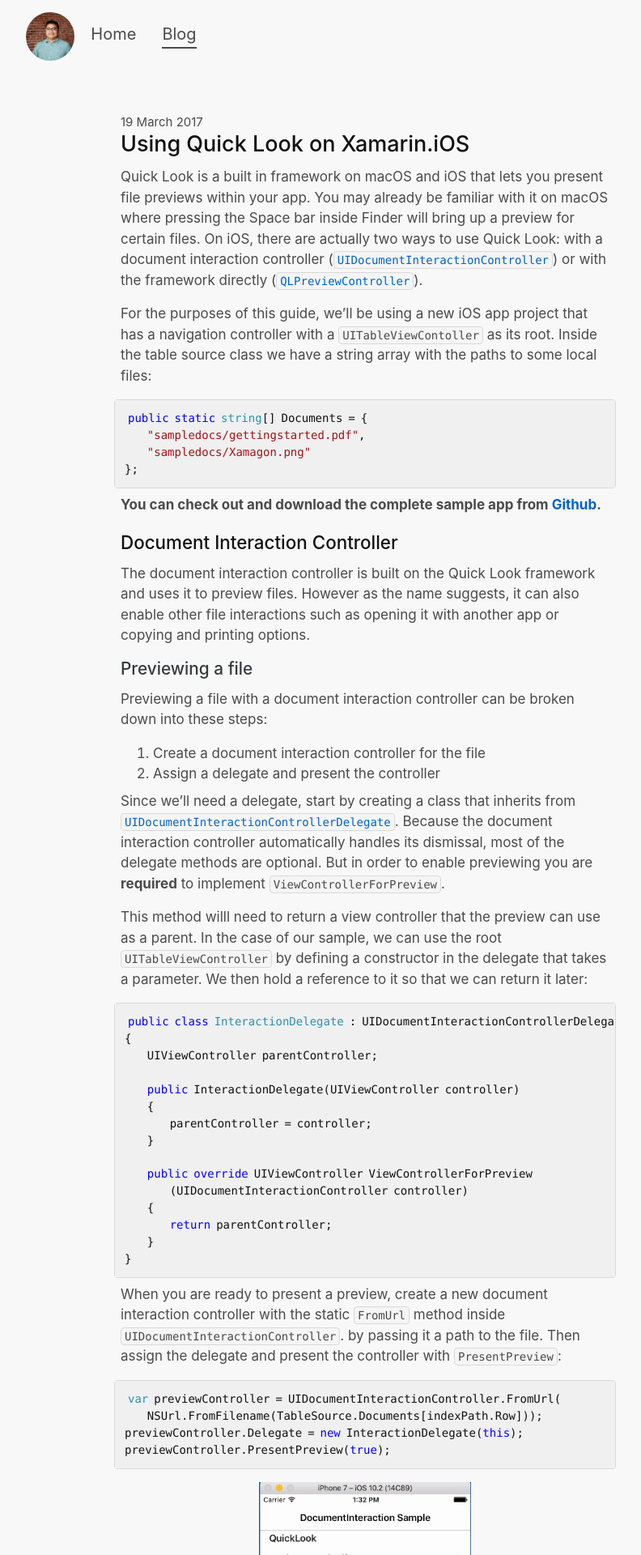
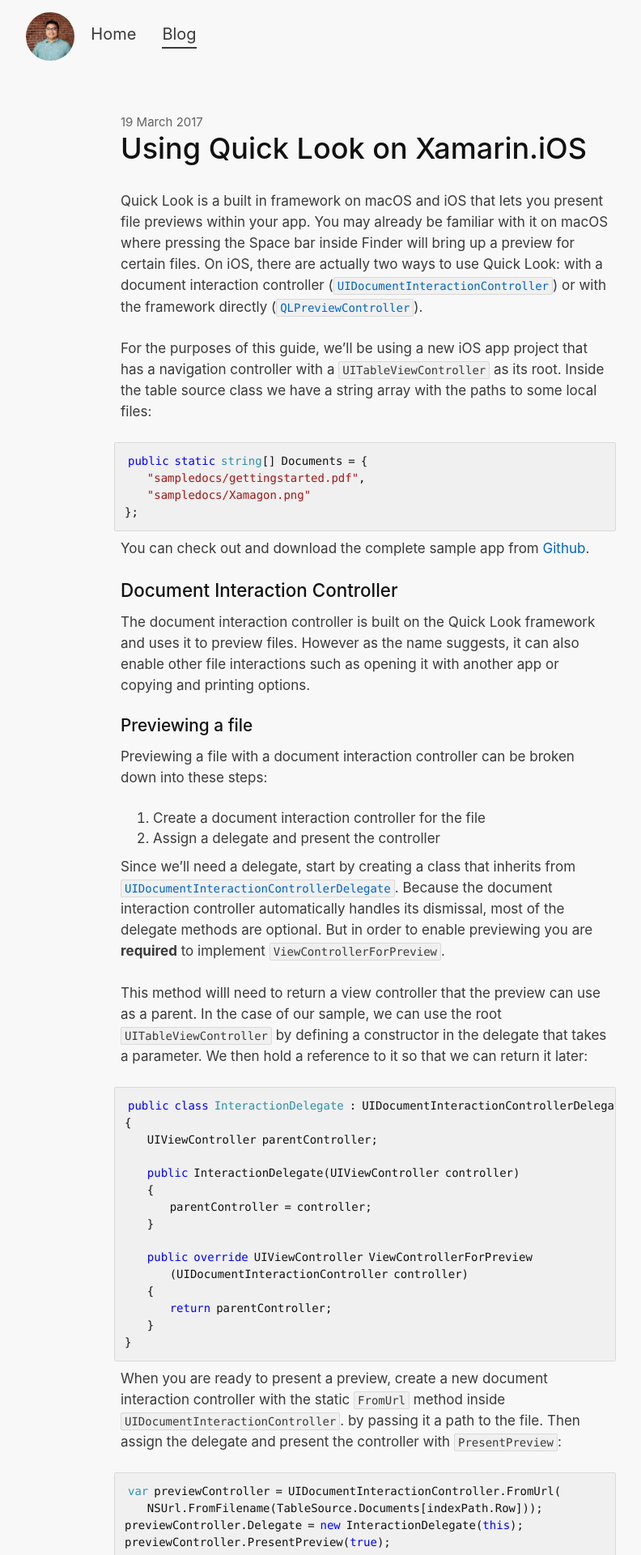
Before and after one commit to jimmgarrido/jimmgarr-site, a Jekyll site: the page built from _posts/2017-03-19-Quick-Look-iOS.md, in a window 1280 px wide. Shown: the top 1920 px of the page at 81% size, without its empty margins (189-981 px from the left). Built offline with Jekyll 4.4.1, drawn with Linux system fonts in a browser that asks for light colours.

Commit message:
Support dark mode

````diff
--- a/_layouts/post.html
+++ b/_layouts/post.html
@@ -9,8 +9,8 @@
 
 	<link rel="stylesheet" href="/css/mini-default.min.css">
 	<link rel="stylesheet" href="/css/vs.css">
+	<link rel="stylesheet" href="/css/main.css">
 	<link rel="stylesheet" href="/css/post.css">
-	<link rel="stylesheet" href="/css/main.css">
 
 	<script src="/js/header.js"></script>
 </head>
@@ -22,8 +22,8 @@
 
 		<!--Content-->
 		<div class="row">
-			<div class="col-sm-12 col-md-8 col-lg-6 col-md-offset-2 col-lg-offset-3">
-				<h4 id="date">{{ page.date | date: "%-d %B %Y" }}</h4>
+			<div class="col-sm-12 col-md-10 col-lg-6 col-md-offset-1 col-lg-offset-3">
+				<h4 class="date">{{ page.date | date: "%-d %B %Y" }}</h4>
 				<h2 class="post-title"> {{ page.title }} </h2>
 
 				<div class="post">
--- a/_posts/2017-03-19-Quick-Look-iOS.md
+++ b/_posts/2017-03-19-Quick-Look-iOS.md
@@ -8,7 +8,7 @@
 
 Quick Look is a built in framework on macOS and iOS that lets you present file previews within your app. You may already be familiar with it on macOS where pressing the Space bar inside Finder will bring up a preview for certain files. On iOS, there are actually two ways to use Quick Look: with a document interaction controller ([`UIDocumentInteractionController`](https://developer.xamarin.com/api/type/UIKit.UIDocumentInteractionController/)) or with the framework directly ([`QLPreviewController`](https://developer.xamarin.com/api/type/QuickLook.QLPreviewController/)).
 
-For the purposes of this guide, we'll be using a new iOS app project that has a navigation controller with a `UITableViewContoller` as its root. Inside the table source class we have a string array with the paths to some local files:
+For the purposes of this guide, we'll be using a new iOS app project that has a navigation controller with a `UITableViewController` as its root. Inside the table source class we have a string array with the paths to some local files:
 
 ```csharp
 public static string[] Documents = {
@@ -17,7 +17,7 @@
 };
 ```
 
-**You can check out and download the complete sample app from [Github](https://github.com/jimmgarrido/document-interaction-sample).**
+You can check out and download the complete sample app from [Github](https://github.com/jimmgarrido/document-interaction-sample).
 
 ## Document Interaction Controller
 
@@ -109,7 +109,7 @@
 Since `GetPreviewItem` needs to return a `IQLPreviewItem` object, also create another class that inherits from [`QLPreviewItem`](https://developer.xamarin.com/api/type/QuickLook.QLPreviewItem/). This will be the wrapper class for the preview items, so override the `ItemUrl` property to return a valid path for the selected file. Overriding `ItemTitle` is optional and can be used to customize the title shown for the file:
 
 ```csharp
- public class PreviewItem : QLPreviewItem
+public class PreviewItem : QLPreviewItem
 {
     nint itemIndex;
     NSUrl fileUrl;
@@ -154,7 +154,6 @@
 NavigationController.PushViewController(previewController, true);
 ```
 
-
 {% include image.html
     img="assets/quicklook.gif"
     title="Demo of a Quick Look controller preview with multiple items"
--- a/css/main.css
+++ b/css/main.css
@@ -10,20 +10,13 @@
     color: rgb(1, 100, 200);
 }
 
-.top-bar {
-    background-color: #fa6800;
-    text-align: center;
-    color: white;
-    height: 50px;
-}
-
 .header {
     margin-top: 15px;
     margin-bottom: 55px;
 }
 
 .header a {
-    color: rgba(0, 0, 0, 0.70);
+    color:rgb(58,58,60);
 }
 
 .header h2 {
@@ -63,3 +56,18 @@
         flex-basis: auto !important;
     }
   }
+
+@media (prefers-color-scheme: dark) {
+    body {
+        background-color: rgb(44,44,46);
+        color: rgb(215, 215, 216);
+    }
+
+    .header a, .header a:link, .header a:visited {
+        color: rgb(215, 215, 216);
+    }
+
+    a:link, a:visited {
+        color:rgb(102, 187, 255);
+    }
+}
--- a/css/post.css
+++ b/css/post.css
@@ -5,7 +5,6 @@
 
 .post h3 {
     font-size: 1.3rem;
-    color: rgba(33, 37, 41, 0.90);
 }
 
 ol {
@@ -13,14 +12,15 @@
 }
 
 li {
-    color:rgba(0, 0, 0, 0.7);
+    color:rgb(58,58,60);
     font-size: 17px;
 }
 
 p {
-    color:rgba(0, 0, 0, 0.70);
+    color:rgb(58,58,60);
     font-size: 17px;
-    margin-bottom: 16px;
+    margin-bottom: 25px;
+    line-height: 1.52947;
 }
 
 .nav>li>a {
@@ -40,19 +40,21 @@
 }
 
 .image-caption {
-    color: rgba(0, 0, 0, 0.7);
+    color:rgb(58,58,60);
     font-size: 15px;
     font-style: italic;
 }
 
 .post-title {
     margin-top: 2px;
+    margin-bottom: 30px;
+    font-size: 36px;
 }
 
-#date {
+.date {
     font-size: 15px;
     font-weight: 400;
-    color: rgba(0, 0, 0, 0.70);
+    color: rgb(99, 99, 102);
     margin-bottom: 0;
 }
 
@@ -60,7 +62,7 @@
     text-align: center;
     margin: 2.0rem 0;
     font-size: 1.2rem;
-    color: rgba(0, 0, 0, 0.6)
+    color:rgb(58,58,60);
 }
 
 code>span {
@@ -78,7 +80,50 @@
 
 .highlighter-rouge {
     font-size: 14px;
-    background-color: #f5f5f5;
     border: 1px solid #d9d9d9;
-    border-radius: 4px;
+    border-radius: 2px;
 }
+
+@media (prefers-color-scheme: dark) {
+    .date {
+        color: rgb(142, 142, 147);
+    }
+
+    p {
+        color: rgb(215, 215, 216);
+    }
+
+    pre {
+        background-color: rgb(49, 50, 49);
+    }
+
+    .highlighter-rouge {
+        font-size: 14px;
+        border: 1px solid rgb(68,68,68);
+        border-radius: 2px;
+    }
+
+    code {
+        background: initial;
+    }
+
+    .post h3 {
+        color: rgb(215, 215, 216);
+    }
+
+    li {
+        color: rgb(215, 215, 216);
+    }
+
+    .image-caption {
+        color: rgb(215, 215, 216);
+    }
+
+    #signature {
+        color: rgb(215, 215, 216);
+    }
+
+    .post a:link, .post a:visited {
+        color:rgb(102, 187, 255);
+    }
+}
````
Also changed, not shown: blog.html (+1 -39 lines), css/home.css (+14 -13 lines).
